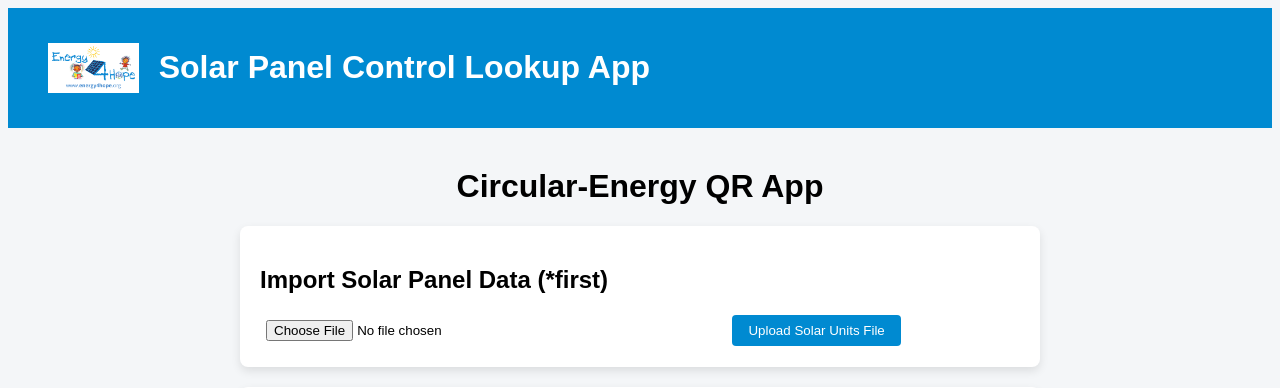
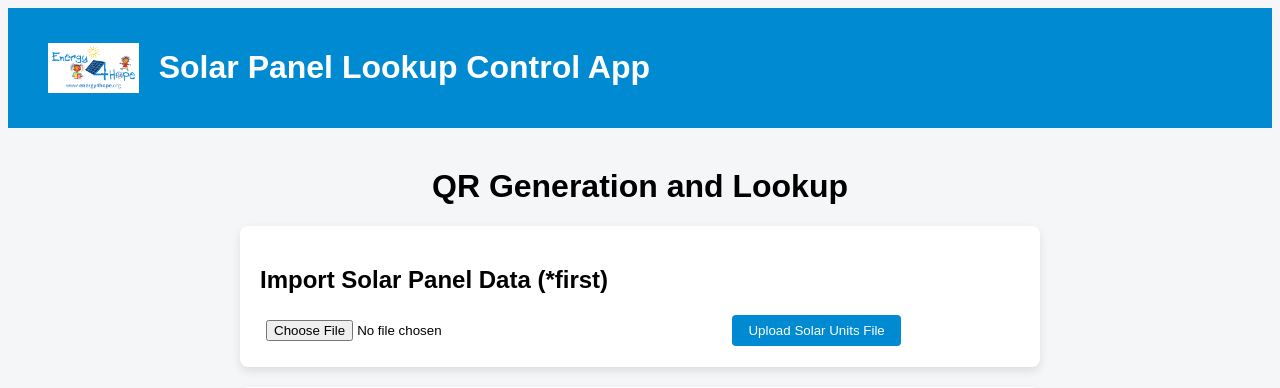
Before and after one commit to Dewalt-Eng/Solar-Panel-Lookup-App, a FastAPI app: page / in a window 1280 px wide. Shown: the top 388 px of the page. Run offline with FastAPI, Linux system fonts and the light colour scheme; parts of the project's set-up code (start-up, migrations or seed data) failed here and were passed over.

Commit message:
fixed UI and QR

```diff
--- a/app/routers/items.py
+++ b/app/routers/items.py
@@ -90,7 +90,8 @@ def lookup_item(internal_code: str, db: Session = Depends(get_db)):
 def get_item_qr(internal_code: str):
 
     base_url = os.getenv("BASE_URL")
-    lookup_url = f"{base_url}/items/lookup/{internal_code}"
+    #lookup_url = f"{base_url}/items/lookup/{internal_code}"
+    lookup_url = f"{base_url}/items/lookup-view?serial={internal_code}"
 
     image_buffer = generate_qr_image(lookup_url)
 
--- a/app/services/qr_service.py
+++ b/app/services/qr_service.py
@@ -10,7 +10,7 @@ def generate_qr_image(url: str):
     qr = qrcode.QRCode(
         version=None,
         error_correction=qrcode.constants.ERROR_CORRECT_H,
-        box_size=16,
+        box_size=12,
         border=4,
     )
 
--- a/app/templates/dashboard.html
+++ b/app/templates/dashboard.html
@@ -9,12 +9,12 @@
 
 <div class="header">
     <img src="/static/brand/logo_full.png" class="brand-logo">
-    <h1>Solar Panel Control Lookup App</h1>
+    <h1>Solar Panel Lookup Control App</h1>
 </div>
 
 
 <div class="container">
-    <h1>Circular-Energy QR App</h1>
+    <h1>QR Generation and Lookup</h1>
 
     {% if request.query_params.get("status") == "solar_success" %}
     <div class="success">Solar units imported successfully.</div>
--- a/app/templates/lookup.html
+++ b/app/templates/lookup.html
@@ -6,12 +6,15 @@
 </head>
 <body>
 
+
 <div class="header">
     <img src="/static/brand/logo_full.png" class="brand-logo">
     <form action="/" method="get" style="margin-left:auto;">
+        <!--
         <button type="submit" class="secondary-btn">
             ←Dashboard
         </button>
+        -->
     </form>
 </div>
 
```
